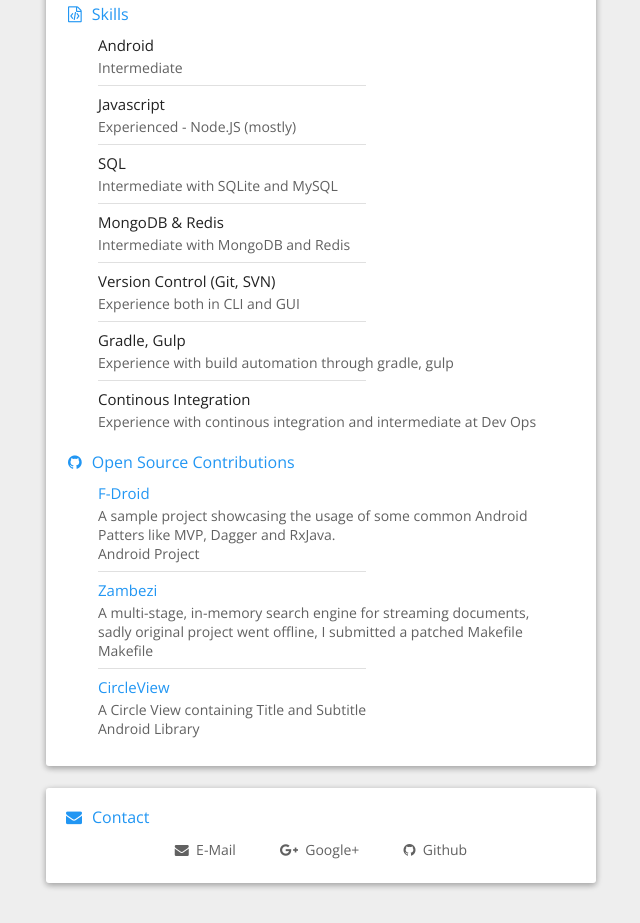
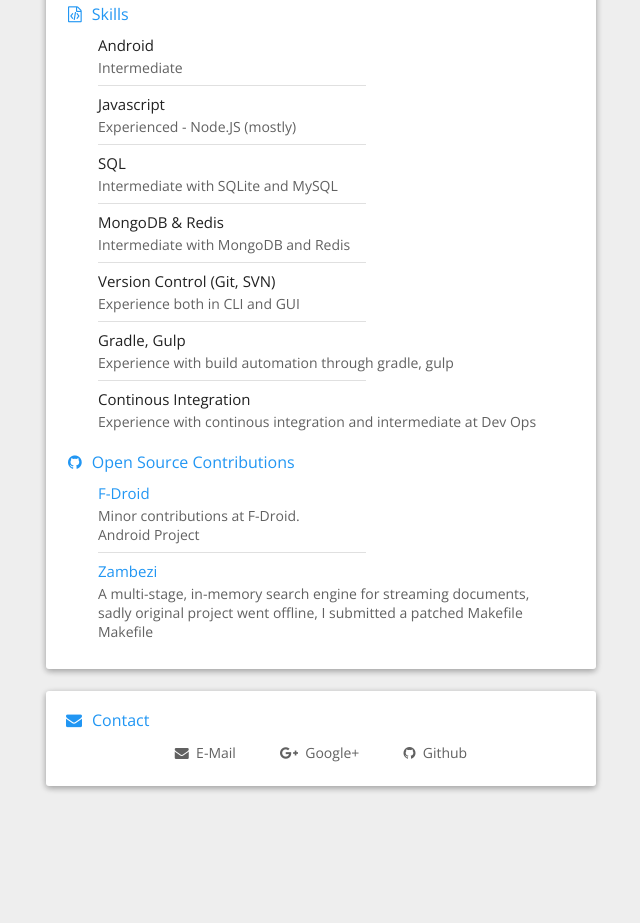
Before and after one commit to pareshchouhan/pareshchouhan.github.io, a plain HTML site: page index.html in a window 1280 px wide. Shown: the part 1007-1930 px from the top of the page, without its empty margins (319-959 px from the left). After the commit the page ends 1833 px from the top, so only its background shows below. Drawn offline with nearby package versions, Linux system fonts and the light colour scheme.

Commit message:
updated open-source contributions

```diff
--- a/index.html
+++ b/index.html
@@ -160,7 +160,7 @@
 		<div class="content">
 			<section class="element">
 					<div class="name"><a href="https://gitlab.com/fdroid/fdroidclient">F-Droid</a></div>
-					<div class="info">A sample project showcasing the usage of some common Android Patters like MVP, Dagger and RxJava.</div>
+					<div class="info">Minor contributions at F-Droid.</div>
 					<div class="info">Android Project</div>
 			</section>
 			<hr align="left"/>
@@ -168,12 +168,6 @@
 					<div class="name"><a href="https://github.com/pareshchouhan/Zambezi">Zambezi</a></div>
 					<div class="info">A multi-stage, in-memory search engine for streaming documents, sadly original project went offline, I submitted a patched Makefile</div>
 					<div class="info">Makefile</div>
-			</section>
-			<hr align="left"/>
-			<section class="element">
-					<div class="name"><a href="https://github.com/pavlospt/CircleView">CircleView</a></div>
-					<div class="info">A Circle View containing Title and Subtitle</div>
-					<div class="info">Android Library</div>
 			</section>
 		</div>
 	</section>
```
